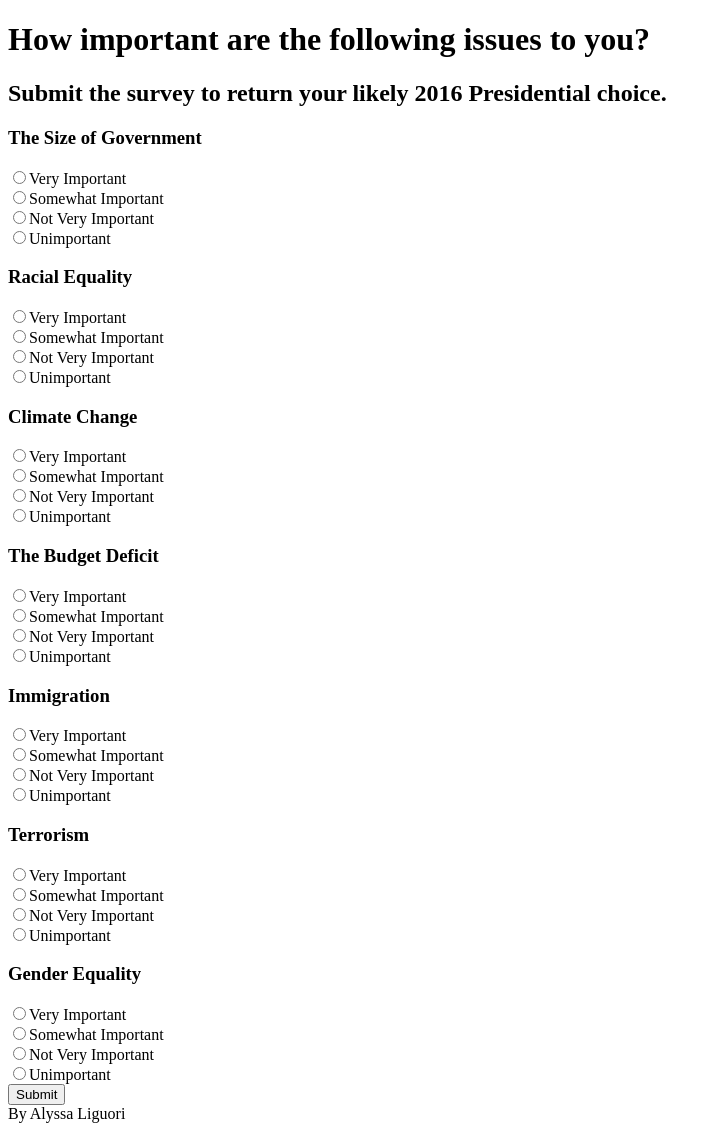
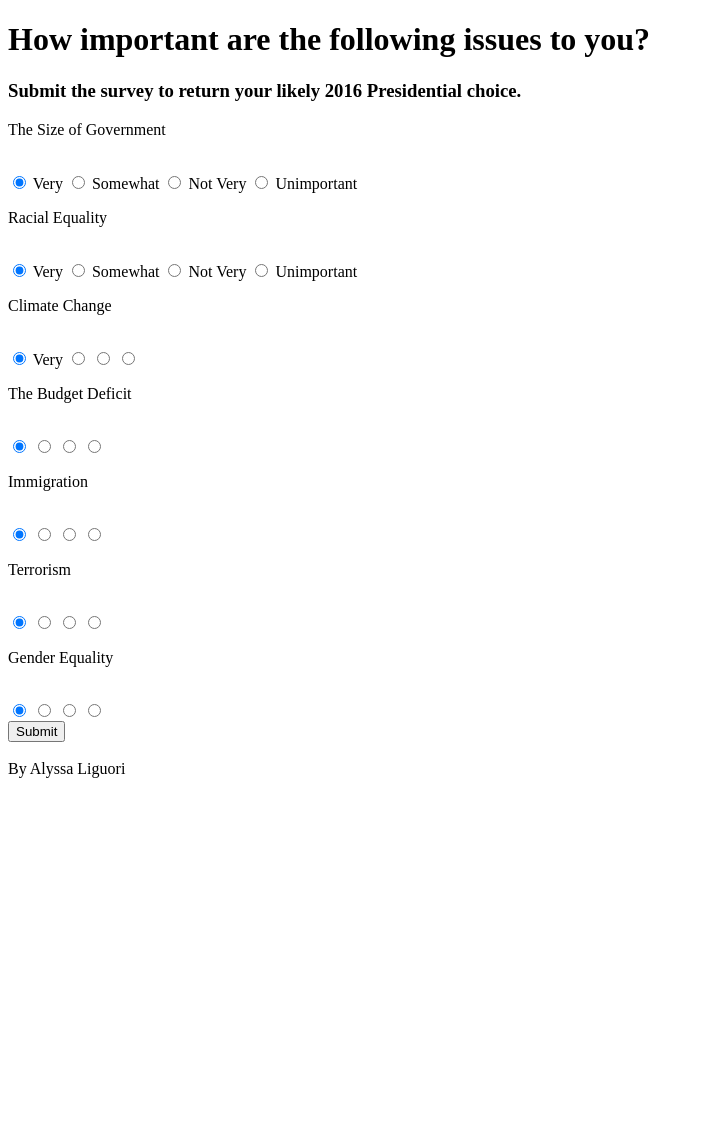
Before and after one commit to ali0003433/pred-by-issue-app, a Flask app: page / in a window 1280 px wide. Shown: the whole page, without its empty margins (0-721 px from the left). After the commit the page ends 778 px from the top, so only its background shows below. Run offline with Flask 2, Linux system fonts and the light colour scheme.

Commit message:
Add html edits for form

```diff
--- a/app.py
+++ b/app.py
@@ -1,57 +1,36 @@
 import flask
-import cgi, cgitb
 from flask import request, jsonify, render_template
 from funcs import make_prediction
 
 # initialize app
 app = flask.Flask(__name__)
 
+@app.route('/', methods=['POST'])
+def survey_page():
+    if request.method == 'POST':
+        print(request.form)
+        print('printing post')
+        res_size = request.form.get('size')
+        res_racial = request.form.get('racial')
+        res_climate = request.form.get('climate')
+        res_budget = request.form.get('budget')
+        res_immigration = request.form.get('immigration')
+        res_terrorism = request.form.get('terrorism')
+        res_gender = request.form.get('gender')
+        print('res_size:', res_size, 'res_racial:', res_racial, 'res_climate:', res_climate, 'res_terrorism:', res_terrorism, 'res_budget:', res_budget, 'res_immigration:', res_immigration, 'res_gender:', res_gender)
+        return 'submitted form'
+    else:
+        return flask.render_template('index.html')
+
 @app.route('/', methods=['GET'])
-def index():
-    return render_template('index.html')
-
-@app.route('/', methods=['POST'])
-def predict():
-    form = cgi.FieldStorage()
-    # res_sz
-    if form.getvalue('size'):
-        res_sz = form.getvalue('size')
+def render_page():
+    if request.args:
+        print(request.args)
+        prediction = make_prediction()
+        print(prediction)
+        return flask.render_template('res.html')
     else:
-        res_sz = '2'
-    # res_rc
-    if form.getvalue('racial'):
-        res_rc = form.getvalue('racial')
-    else:
-        res_rc = '8'
-    #res_clm
-    if form.getvalue('climate'):
-        res_clm = form.getvalue('climate')
-    else:
-        res_clm = '8'
-    # res_bgt
-    if form.getvalue('budget'):
-        res_bgt = form.getvalue('budget')
-    else:
-        res_bgt = '8'
-    # res_imm
-    if form.getvalue('immigration'):
-        res_imm = form.getvalue('immigration')
-    else:
-        res_imm = '8'
-    # res_trr
-    if form.getvalue('terrorism'):
-        res_trr = form.getvalue('terrorism')
-    else:
-        res_trr = '8'
-    # res_gdr
-    if form.getvalue('gender'):
-        res_gdr = form.getvalue('gender')
-    else:
-        res_gdr = '8'
-    res_dict = {'res_sz': res_sz, 'res_rc': res_rc, 'res_clm': res_clm, 'res_bgt': res_bgt, 'res_imm': res_imm, 'res_trr': res_trr, 'res_gdr': res_gdr}
-    print(res_dict)
-    return render_template('index.html')
-
+        return flask.render_template('index.html')
 # start the server, listen for requests
 if __name__ == '__main__':
     app.run(debug=True)  # local dev
--- a/templates/index.html
+++ b/templates/index.html
@@ -7,64 +7,65 @@
         <link rel='stylesheet' type='text/css' href='static/css/main.css'>
     </head>
     <body>
+        <h1 class = 'form-title'>How important are the following issues to you?</h1>
         <div id= 'form-container'>
-            <form name= 'survey' action='app.py' class = 'form' id = 'issue-form'>
-                <h1 class = 'form-title'>How important are the following issues to you?</h1>
-                <h2 class = 'form-descr'>Submit the survey to return your likely 2016 Presidential choice.</h2>
-                <div class='q-container' id = 'q1'>
-                    <h3 class = 'issue'>The Size of Government</h3>
-                    <input type = 'radio' name = 'size' value= '1'>Very Important<br>
-                    <input type = 'radio' name = 'size' value= '2'>Somewhat Important<br>
-                    <input type = 'radio' name = 'size' value = '3'>Not Very Important<br>
-                    <input type = 'radio' name = 'size' value = '4'>Unimportant<br>
-                </div>
-                <div class='q-container' id = 'q2'>
-                        <h3 class = 'issue'>Racial Equality</h3>
-                        <input type = 'radio' name = 'racial' value= '1'>Very Important<br>
-                        <input type = 'radio' name = 'racial' value= '2'>Somewhat Important<br>
-                        <input type = 'radio' name = 'racial' value = '3'>Not Very Important<br>
-                        <input type = 'radio' name = 'racial' value = '4'>Unimportant<br>
-                </div>
-                <div class='q-container' id = 'q3'>
-                        <h3 class = 'issue'>Climate Change</h3>
-                        <input type = 'radio' name = 'climate' value= '1'>Very Important<br>
-                        <input type = 'radio' name = 'climate' value= '2'>Somewhat Important<br>
-                        <input type = 'radio' name = 'climate' value = '3'>Not Very Important<br>
-                        <input type = 'radio' name = 'climate' value = '4'>Unimportant<br>
-                </div>
-                <div class='q-container' id = 'q4'>
-                        <h3 class = 'issue'>The Budget Deficit</h3>
-                        <input type = 'radio' name = 'budget' value= '1'>Very Important<br>
-                        <input type = 'radio' name = 'budget' value= '2'>Somewhat Important<br>
-                        <input type = 'radio' name = 'budget' value = '3'>Not Very Important<br>
-                        <input type = 'radio' name = 'budget' value = '4'>Unimportant<br>
-                </div>
-                <div class='q-container' id = 'q5'>
-                        <h3 class = 'issue'>Immigration</h3>
-                        <input type = 'radio' name = 'immigration' value= '1'>Very Important<br>
-                        <input type = 'radio' name = 'immigration' value= '2'>Somewhat Important<br>
-                        <input type = 'radio' name = 'immigration' value = '3'>Not Very Important<br>
-                        <input type = 'radio' name = 'immigration' value = '4'>Unimportant<br>
-                </div>
-                <div class='q-container' id = 'q6'>
-                        <h3 class = 'issue'>Terrorism</h3>
-                        <input type = 'radio' name = 'terrorism' value= '1'>Very Important<br>
-                        <input type = 'radio' name = 'terrorism' value= '2'>Somewhat Important<br>
-                        <input type = 'radio' name = 'terrorism' value = '3'>Not Very Important<br>
-                        <input type = 'radio' name = 'terrorism' value = '4'>Unimportant<br>
-                </div>
-                <div class='q-container' id = 'q7'>
-                        <h3 class = 'issue'>Gender Equality</h3>
-                        <input type = 'radio' name = 'gender' value= '1'>Very Important<br>
-                        <input type = 'radio' name = 'gender' value= '2'>Somewhat Important<br>
-                        <input type = 'radio' name = 'gender' value = '3'>Not Very Important<br>
-                        <input type = 'radio' name = 'gender' value = '4'>Unimportant<br>
-                </div>
+            <form name= 'survey' method='POST' action='/' class = 'form' id = 'issue-form'>
+                <h3 class = 'form-descr'>Submit the survey to return your likely 2016 Presidential choice.</h2>
+                <p class = 'issue'>The Size of Government</p><br>
+                    <input type = 'radio' name = 'size' value = '1' id = 'size1' checked>
+                    <label for = 'size1'>Very</label>
+                    <input type = 'radio' name = 'size' value = '2' id = 'size2'>
+                    <label for = 'size2'>Somewhat</label>
+                    <input type = 'radio' name = 'size' value = '3' id = 'size3'>
+                    <label for = 'size3'>Not Very</label>
+                    <input type = 'radio' name = 'size' value = '4' id = 'size4'>
+                    <label for = 'size4'>Unimportant</label>
+                <p class = 'issue'>Racial Equality</p><br>
+                    <input type = 'radio' name = 'racial' value= '1' id = 'racial1' checked>
+                    <label for = 'racial1'>Very</label>
+                    <input type = 'radio' name = 'racial' value = '2' id = 'racial2'>
+                    <label for = 'racial2'>Somewhat</label>
+                    <input type = 'radio' name = 'racial' value = '3' id = 'racial3'>
+                    <label for = 'racial3'>Not Very</label>
+                    <input type = 'radio' name = 'racial' value = '4' id = 'racial4'>
+                    <label for = 'racial4'>Unimportant</label>
 
-                <input type= 'submit' value='Submit' method='get'>
+
+                <p class = 'issue'>Climate Change</p><br>
+                    <input type = 'radio' name = 'climate' value= '1' id = 'climate1' checked>
+                    <label for = 'climate1'>Very</label>
+                    <input type = 'radio' name = 'climate' value= '2'>
+                    <input type = 'radio' name = 'climate' value = '3'>
+                    <input type = 'radio' name = 'climate' value = '4'>
+
+                <p for = 'budget' class = 'issue'>The Budget Deficit</p><br>
+                    <input type = 'radio' name = 'budget' value= '1' checked>
+                    <input type = 'radio' name = 'budget' value= '2'>
+                    <input type = 'radio' name = 'budget' value = '3'>
+                    <input type = 'radio' name = 'budget' value = '4'>
+
+                <p for = 'immigration' class = 'issue'>Immigration</p><br>
+                   <input type = 'radio' name = 'immigration' value= '1' checked>
+                   <input type = 'radio' name = 'immigration' value= '2'>
+                   <input type = 'radio' name = 'immigration' value = '3'>
+                   <input type = 'radio' name = 'immigration' value = '4'>
+
+                <p class = 'issue'>Terrorism</p><br>
+                    <input type = 'radio' name = 'terrorism' value= '1' checked>
+                    <input type = 'radio' name = 'terrorism' value= '2'>
+                    <input type = 'radio' name = 'terrorism' value = '3'>
+                    <input type = 'radio' name = 'terrorism' value = '4'>
+
+                <p class = 'issue'>Gender Equality</p><br>
+                    <input type = 'radio' name = 'gender' value= '1' checked>
+                    <input type = 'radio' name = 'gender' value= '2'>
+                    <input type = 'radio' name = 'gender' value = '3'>
+                    <input type = 'radio' name = 'gender' value = '4'>
+                <br>
+                <button type= 'submit' value='Submit' method='POST'>Submit</button>
             </form>
         </div>
+        <br>
         <footer>By Alyssa Liguori</footer>
     </body>
-    <!-- <script src='main.js'></script> -->
 </html>
--- a/templates/res.html
+++ b/templates/res.html
@@ -12,5 +12,4 @@
         </div>
         <footer>By Alyssa Liguori</footer>
     </body>
-    <script src='main.js'></script>
 </html>
```
Also changed, not shown: funcs.py (+4 -13 lines).
